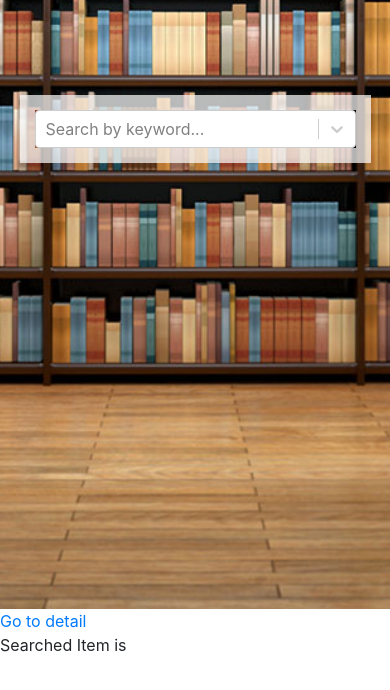
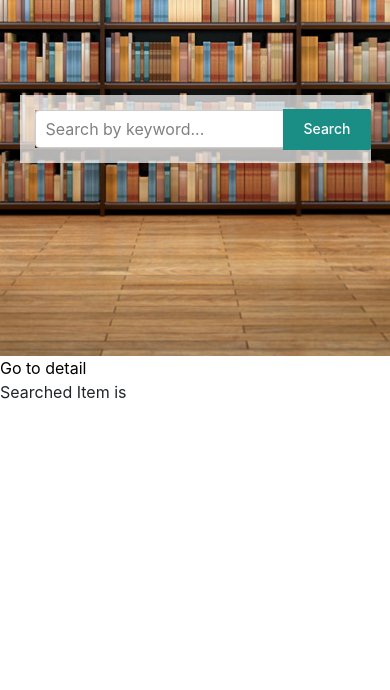
Before and after one commit to arslansajid/visionx, a React (Create React App) app: page / in a window 390 px wide. Shown: the top 690 px of the page. Built offline with nearby package versions, Linux system fonts and the light colour scheme.

Commit message:
Added styles to global css

```diff
--- a/src/App.css
+++ b/src/App.css
@@ -1,3 +1,14 @@
+.btn-primary {
+  color: #fff;
+  background-color: #1a8e85 !important;
+  border-color: #1a8e85 !important;
+}
+
+a {
+  text-decoration: none !important;
+  color: black;
+}
+
 /* home styles */
 .homeCoverStyle {
   width: 100%;
@@ -47,13 +58,14 @@
 }
 
 .searchButtonBar {
-  padding: 13.5px 20px;
+  cursor: pointer;
+  padding: 12.5px 20px;
   background: #1a8e85;
   color: white;
   position: absolute;
   z-index: 1;
-  right: 6px;
-  top: 160px;
+  right: 8px;
+  top: 48px;
   font-size: 12px;
   border-top-right-radius: 2px;
   border-bottom-right-radius: 2px;
@@ -67,7 +79,7 @@
 
 @media only screen and (max-width: 767px) {
   .homeCoverStyle {
-    height: 80vh;
+    height: 50vh;
     margin-top: -66px;
   }
   .coverTextWrapper {
@@ -89,6 +101,35 @@
     border: 15px solid rgba(255,255,255, 0.7);
   }
   .searchButtonBar {
-    display: none;
+    /* display: none; */
+    cursor: pointer;
+    padding: 12px 20px;
+    background: #1a8e85;
+    color: white;
+    position: absolute;
+    z-index: 1;
+    right: 0pc;
+    top: 54px;
+    font-size: 12px;
+    border-top-right-radius: 2px;
+    border-bottom-right-radius: 2px;
   }
 }
+
+.card-image {
+  max-height: 200px;
+}
+
+.card-book-title {
+  white-space: nowrap !important;
+  overflow: hidden !important;
+}
+
+.loader {
+  background: 'red';
+}
+
+.book-data {
+  font-size: 1.25 rem;
+  font-weight: 300;
+}
```
